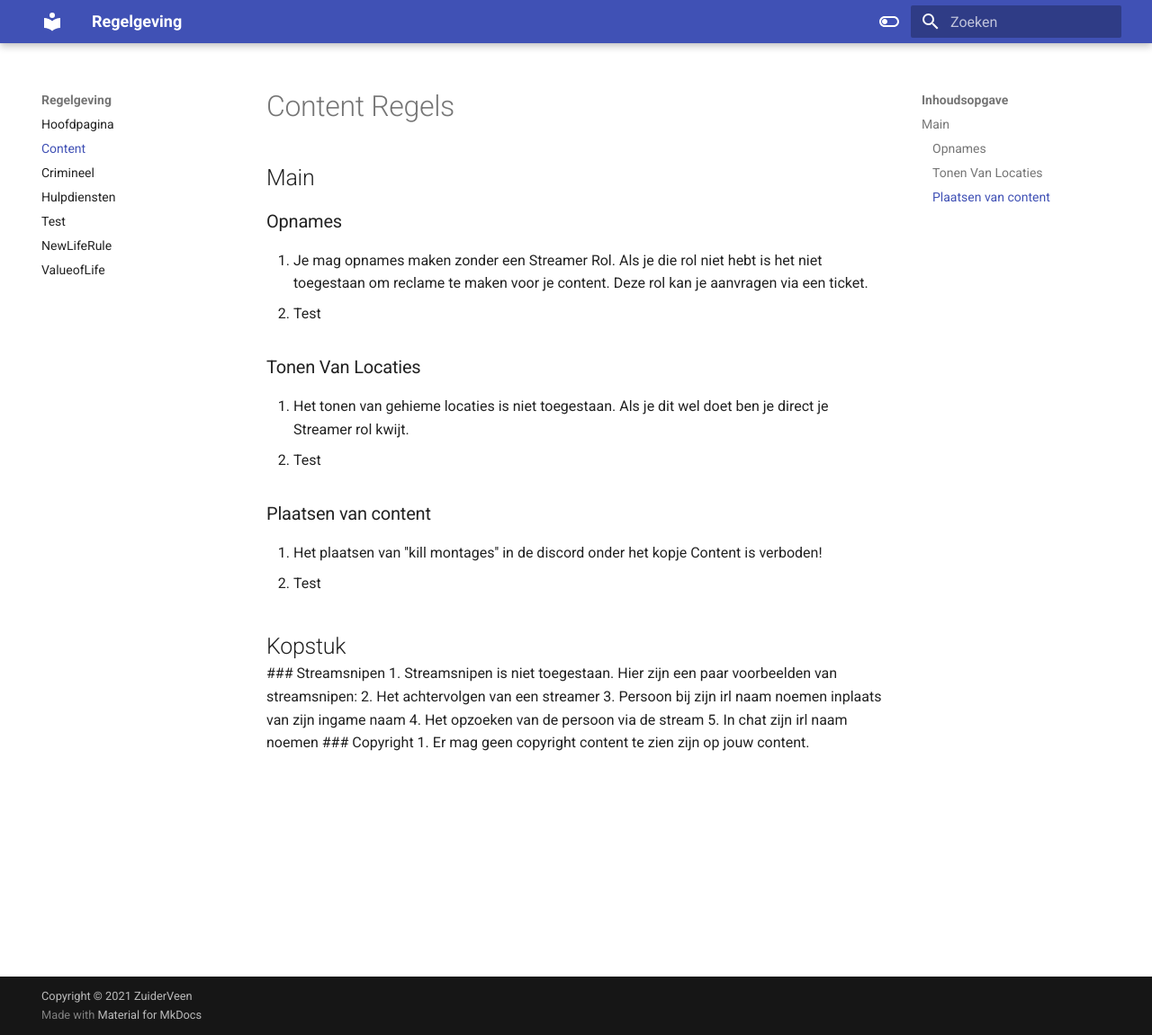
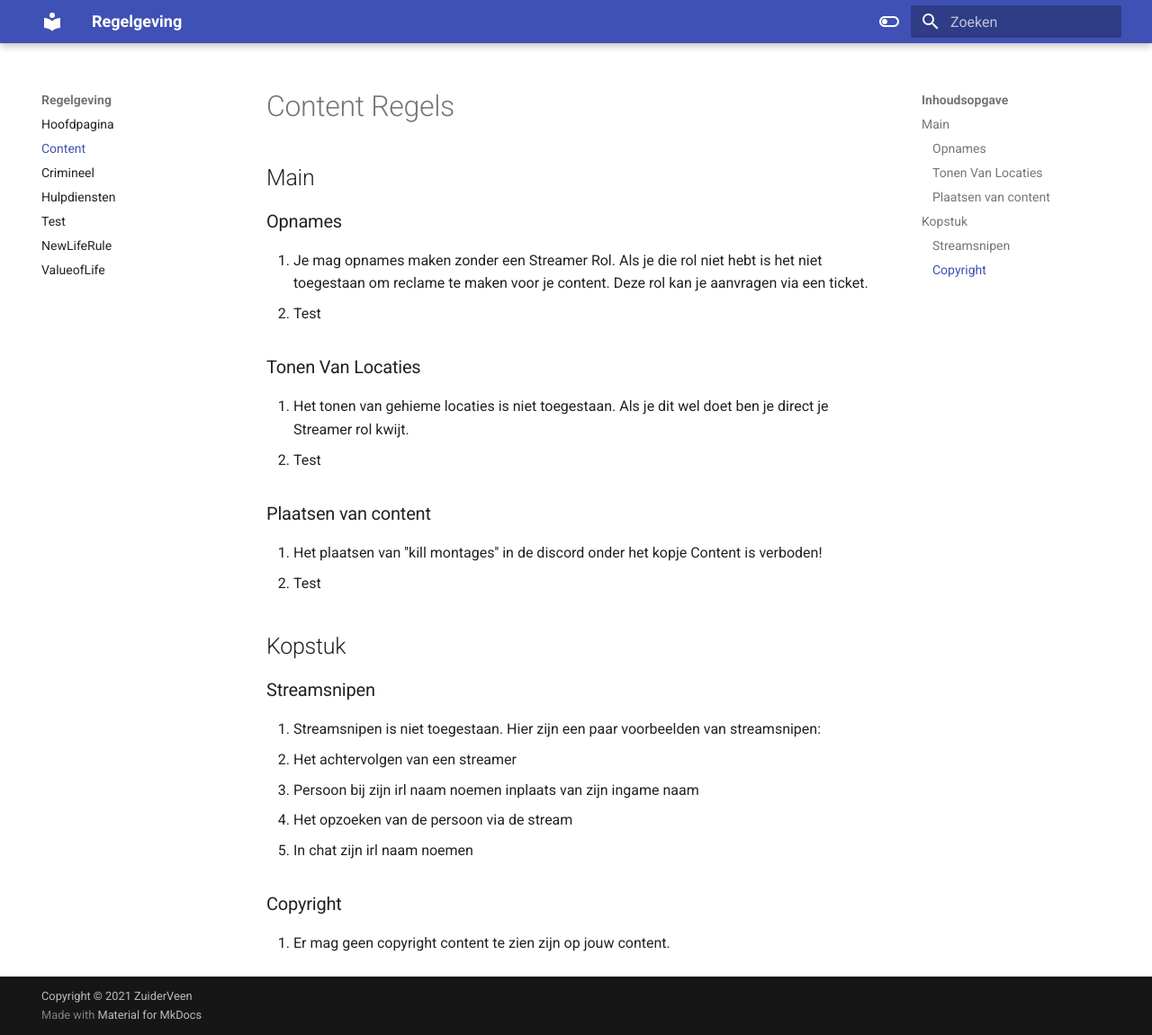
Before and after one commit to CappaWappa/Regels, an MkDocs documentation site: the page built from docs/content.md, in a window 1280 px wide and 1151 px high. Shown: the whole window at 90% size. Built offline with MkDocs 1.6.1 and Material for MkDocs 9.7.7, drawn with Linux system fonts in a browser that asks for light colours; comment, search, counter and statistics services are not loaded.

Commit message:
Update content.md

```diff
--- a/docs/content.md
+++ b/docs/content.md
@@ -16,7 +16,7 @@
 1. Het plaatsen van ''kill montages'' in de discord onder het kopje Content is verboden!</br>
 2. Test
 
-<h2>Kopstuk</h1>
+## Kopstuk</h1>
 
 ### Streamsnipen
 1. Streamsnipen is niet toegestaan. Hier zijn een paar voorbeelden van streamsnipen:
```
